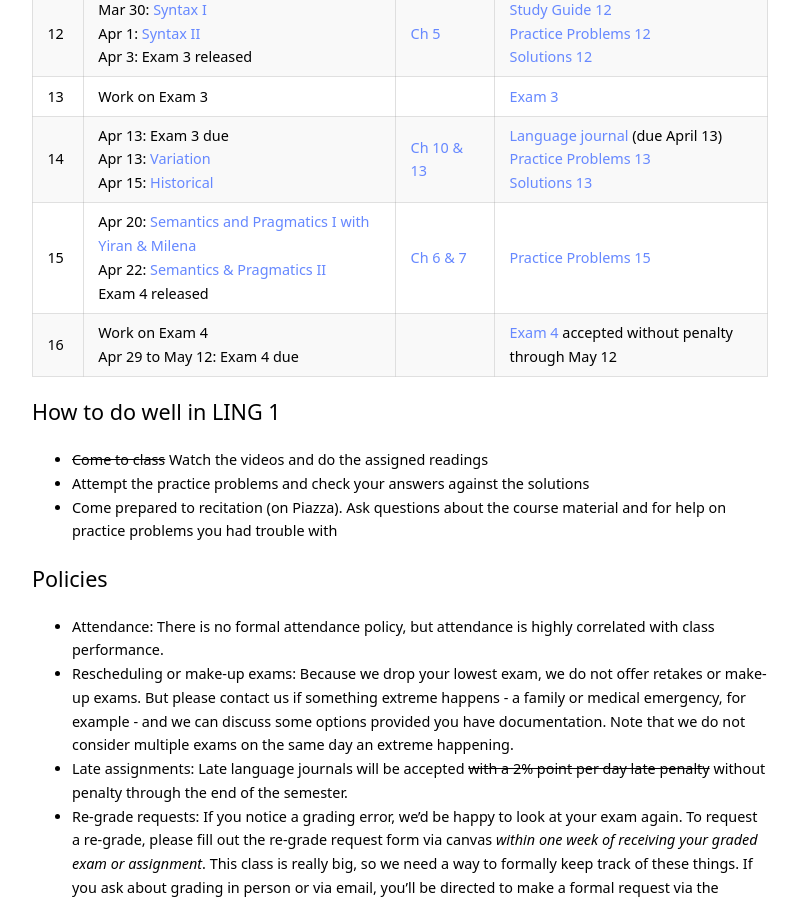
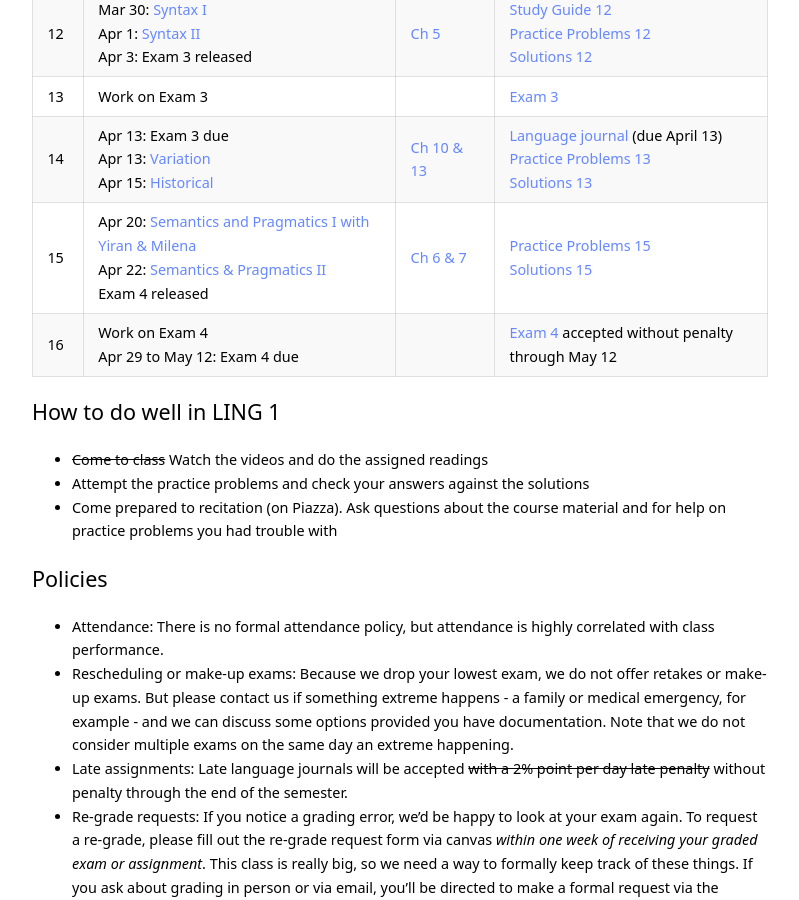
Before and after one commit to kschuler/ling001, a Jekyll site: the page built from index.md, in a window 1280 px wide and 900 px high, scrolled down 3665 px. Shown: the whole window, without its empty margins (240-1039 px from the left). Built offline with Jekyll 4.4.1, drawn with Linux system fonts in a browser that asks for light colours.

Commit message:
Update index.md

```diff
--- a/index.md
+++ b/index.md
@@ -98,7 +98,7 @@ Wk  | Lecture | Readings | Resources
 12 | Mar 30: [Syntax I](resources/Ling001-20A-15-Syntax1.pdf) <br> Apr 1: [Syntax II](resources/Ling001-20A-16-Syntax2.pdf) <br> Apr 3: **Exam 3 released**| [Ch 5](https://app.perusall.com/courses/intro-to-linguistics-1/chapter-5-19?assignmentId=i7tR6HdzMEfCB99ck&part=1) | [Study Guide 12](resources/studyguide-week12.pdf)<br>[Practice Problems 12](resources/practiceproblems-week12.pdf)<br>[Solutions 12](resources/solutions-week12.pdf)
 13 | **Work on Exam 3**| | [Exam 3](resources/Ling001-20A-Exam3.pdf)
 14 | Apr 13: **Exam 3 due**<br> Apr 13: [Variation](resources/Ling001-20A-19-Variation.pdf) <br> Apr 15: [Historical](resources/Ling001-20A-20-Historical.pdf) | [Ch 10 & 13](https://app.perusall.com/courses/intro-to-linguistics-1/ch10and13?assignmentId=CCQtsSLtuvvn3uvD8&part=1) | [Language journal](resources/language-journal-assignment) (due April 13)<br>[Practice Problems 13](resources/practiceproblems-week13.pdf)<br>[Solutions 13](resources/solutions-week13.pdf)
-15 | Apr 20: [Semantics and Pragmatics I with Yiran & Milena](resources/Ling001-20A-21-SemPrag1.pdf) <br>Apr 22: [Semantics & Pragmatics II](resources/Ling001-20A-22-SemPrag2.pdf) <br> **Exam 4 released** | [Ch 6 & 7](https://app.perusall.com/courses/intro-to-linguistics-1/chapter6and7?assignmentId=6tgQJudZJqegfmyKT&part=1) | [Practice Problems 15](resources/practiceproblems-week15.pdf)
+15 | Apr 20: [Semantics and Pragmatics I with Yiran & Milena](resources/Ling001-20A-21-SemPrag1.pdf) <br>Apr 22: [Semantics & Pragmatics II](resources/Ling001-20A-22-SemPrag2.pdf) <br> **Exam 4 released** | [Ch 6 & 7](https://app.perusall.com/courses/intro-to-linguistics-1/chapter6and7?assignmentId=6tgQJudZJqegfmyKT&part=1) | [Practice Problems 15](resources/practiceproblems-week15.pdf)<br>[Solutions 15](resources/solutions-week15.pdf)
 16 | **Work on Exam 4**<br>Apr 29 to May 12: **Exam 4 due** |  | [Exam 4](resources/Ling001-20A-Exam4.pdf) accepted without penalty through May 12
 
 ## How to do well in LING 1
```
